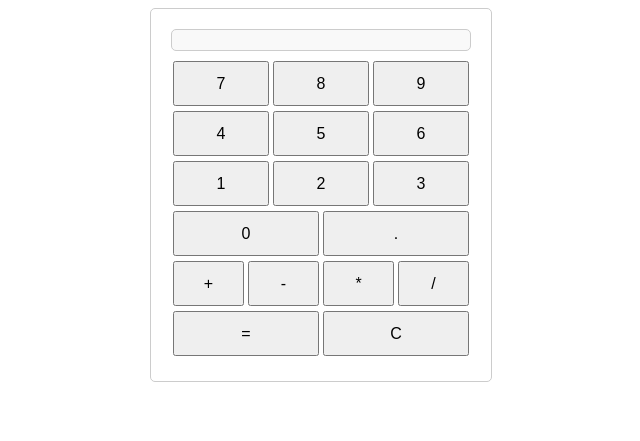
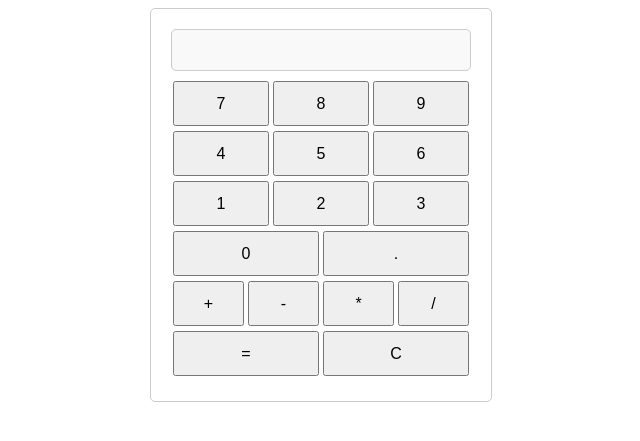
Before and after one commit to VaclavKucera/czechitas-blazor-calculator, an ASP.NET Core app: page / in a window 1280 px wide. Shown: the top 441 px of the page, without its empty margins (319-959 px from the left). Run offline with ASP.NET Core 8, Linux system fonts and the light colour scheme.

Commit message:
Updated input size

```diff
--- a/Kalkulacka/wwwroot/css/app.css
+++ b/Kalkulacka/wwwroot/css/app.css
@@ -48,6 +48,7 @@
     text-wrap: pretty;
     border: 1px solid #ccc;
     border-radius: 5px;
+    min-height: 20px;
 }
 
 .keypad {
```
